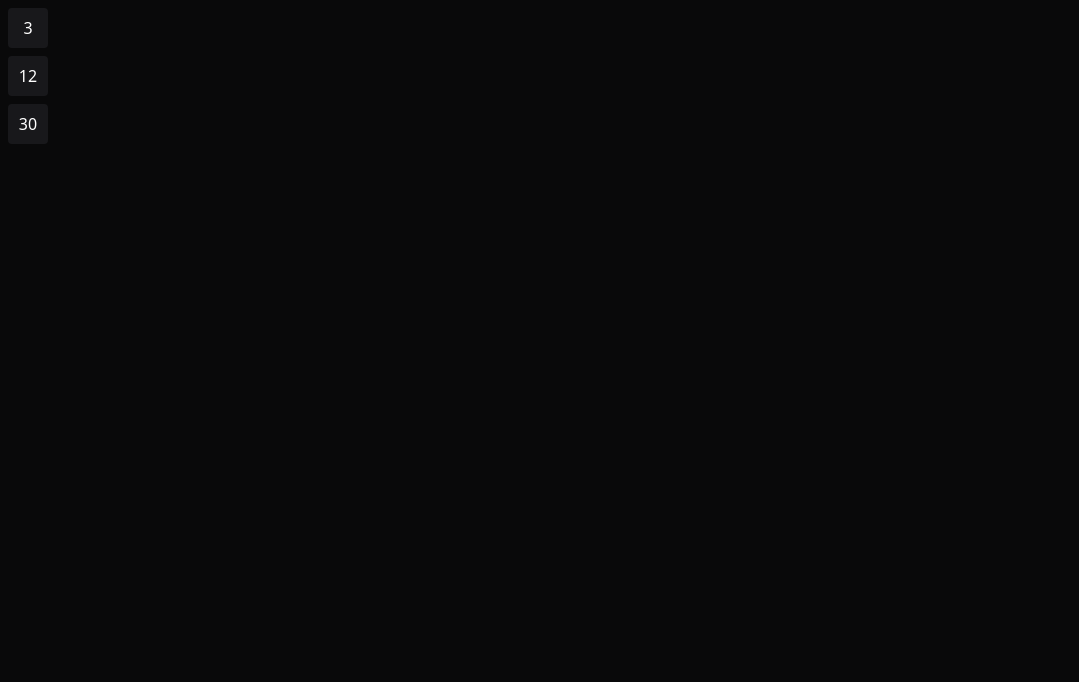
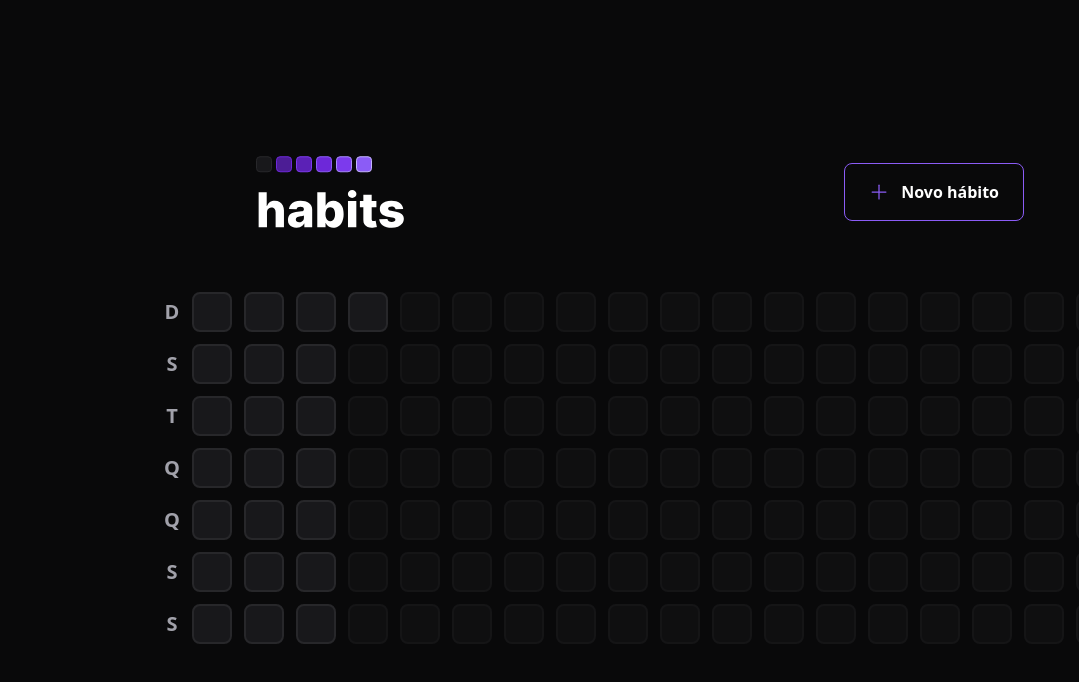
Before and after one commit to felipelouzeiro/habits-web, a React (Vite) app: page / in a window 1280 px wide. Shown: the top 682 px of the page, without its empty margins (0-1079 px from the left). Built offline with nearby package versions, Linux system fonts and the light colour scheme.

Commit message:
feat: criando header e tabela de dias

```diff
--- a/index.html
+++ b/index.html
@@ -8,7 +8,7 @@
   <title>Vite + React + TS</title>
 </head>
 
-<body class="bg-background">
+<body class="bg-background text-white">
   <div id="root"></div>
   <script type="module" src="/src/main.tsx"></script>
 </body>
--- a/package.json
+++ b/package.json
@@ -9,6 +9,8 @@
     "preview": "vite preview"
   },
   "dependencies": {
+    "dayjs": "^1.11.7",
+    "phosphor-react": "^1.4.1",
     "react": "^18.2.0",
     "react-dom": "^18.2.0"
   },
--- a/src/App.tsx
+++ b/src/App.tsx
@@ -1,14 +1,14 @@
 import './styles/global.css';
-import { Habits } from './components/Habits';
+import { Header } from './components/Header';
+import { SummaryTable } from './components/SumaryTable';
 
-function App() {
+export function App() {
   return (
-    <>
-      <Habits completed={3} />
-      <Habits completed={12} />
-      <Habits completed={30} />
-    </>
+    <div className="w-screen h-screen flex justify-center items-center">
+      <div className="w-full max-w-5xl px-6 flex flex-col gap-16">
+        <Header />
+        <SummaryTable />
+      </div>
+    </div>
   );
 }
-
-export default App;
--- /dev/null
+++ b/src/components/HabitDay.tsx
@@ -0,0 +1,11 @@
+interface HabitDayProps {
+  completed: number;
+}
+
+export function HabitDay() {
+  return (
+    <>
+      <div className="w-10 h-10 bg-zinc-900 border-2 border-zinc-800 rounded-lg"></div>
+    </>
+  );
+}
--- a/src/components/Habits.tsx
+++ /dev/null
@@ -1,11 +0,0 @@
-interface HabitProps {
-  completed: number;
-}
-
-export function Habits(props: HabitProps) {
-  return (
-    <div className="bg-zinc-900 w-10 h-10 text-white rounded m-2 flex items-center justify-center">
-      {props.completed}
-    </div>
-  );
-}
--- /dev/null
+++ b/src/components/Header.tsx
@@ -0,0 +1,17 @@
+import logoImage from '../assets/logo.svg';
+import { Plus } from 'phosphor-react';
+
+export function Header() {
+  return (
+    <div className="w-full max-w-3xl mx-auto flex items-center justify-between">
+      <img src={logoImage} alt="Habits" />
+      <button
+        type="button"
+        className="border border-violet-500 font-semibold rounded-lg px-6 py-4 flex items-center gap-3 hover:border-violet-300"
+      >
+        <Plus size={20} className="text-violet-500" />
+        Novo hábito
+      </button>
+    </div>
+  );
+}
--- /dev/null
+++ b/src/components/SumaryTable.tsx
@@ -0,0 +1,42 @@
+import { Plus } from 'phosphor-react';
+import { generateDatesFromYearBeginning } from '../utils/generate-days-from-year-beginning';
+import { HabitDay } from './HabitDay';
+
+const weekDays = ['D', 'S', 'T', 'Q', 'Q', 'S', 'S'];
+
+const summaryDates = generateDatesFromYearBeginning();
+const minimumSummaryDatesSize = 18 * 7; //18 weeks
+const amountOfDaysToFill = minimumSummaryDatesSize - summaryDates.length;
+
+export function SummaryTable() {
+  return (
+    <div className="w-full flex">
+      <div className="grid grid-rows-7 grid-flow-row gap-3">
+        {weekDays.map((weekDay, i) => {
+          return (
+            <div
+              key={`${weekDay}-${i}`}
+              className="text-zinc-400 text-xl h-10 w-10 font-bold flex items-center justify-center"
+            >
+              {weekDay}
+            </div>
+          );
+        })}
+      </div>
+      <div className="grid grid-rows-7 grid-flow-col gap-3">
+        {summaryDates.map((date) => {
+          return <HabitDay key={date.toString()} />;
+        })}
+        {amountOfDaysToFill > 0 &&
+          Array.from({ length: amountOfDaysToFill }).map((_, i) => {
+            return (
+              <div
+                key={i}
+                className="w-10 h-10 bg-zinc-900 border-2 border-zinc-800 rounded-lg opacity-40 cursor-not-allowed"
+              />
+            );
+          })}
+      </div>
+    </div>
+  );
+}
--- a/src/main.tsx
+++ b/src/main.tsx
@@ -1,6 +1,6 @@
 import React from 'react';
 import ReactDOM from 'react-dom/client';
-import App from './App';
+import { App } from './App';
 
 ReactDOM.createRoot(document.getElementById('root') as HTMLElement).render(
   <React.StrictMode>
--- /dev/null
+++ b/src/utils/generate-days-from-year-beginning.ts
@@ -0,0 +1,15 @@
+import dayjs from 'dayjs';
+
+export function generateDatesFromYearBeginning() {
+  const firstDayOfTheYear = dayjs().startOf('year');
+  const today = new Date();
+
+  const dates = [];
+  let compareDate = firstDayOfTheYear;
+  while (compareDate.isBefore(today)) {
+    dates.push(compareDate.toDate());
+    compareDate = compareDate.add(1, 'day');
+  }
+
+  return dates;
+}
--- a/tailwind.config.cjs
+++ b/tailwind.config.cjs
@@ -9,6 +9,9 @@
       colors: {
         background: '#09090A',
       },
+      gridTemplateRows: {
+        7: 'repeat(7, minmax(0, 1fr))',
+      },
     },
   },
   plugins: [],
```
Also changed, not shown: src/assets/logo.svg (added), 1 other file (tests, documents, lock files or other folders).
